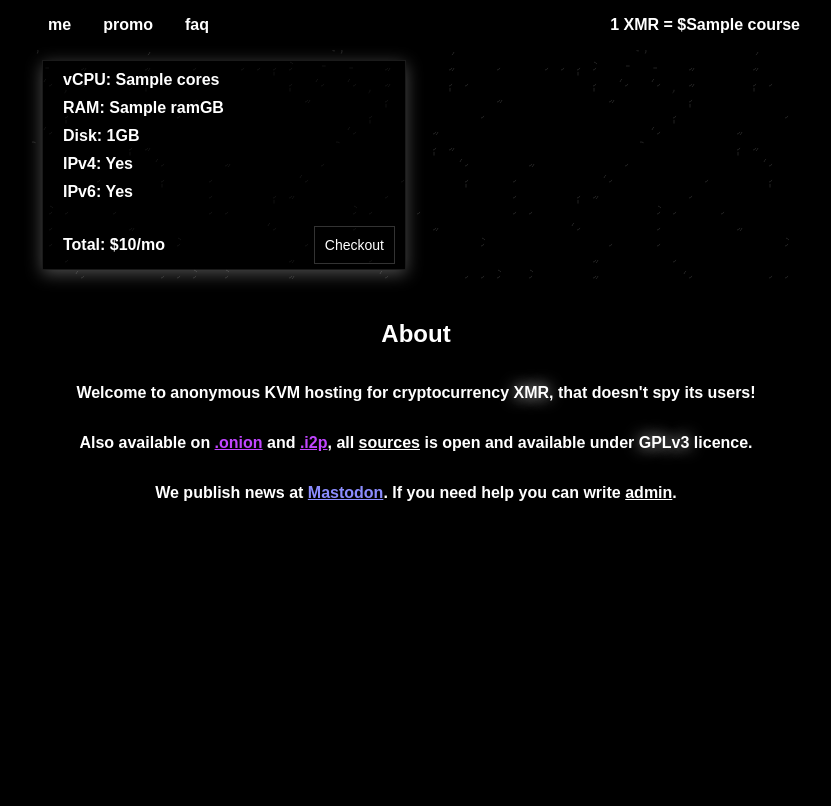
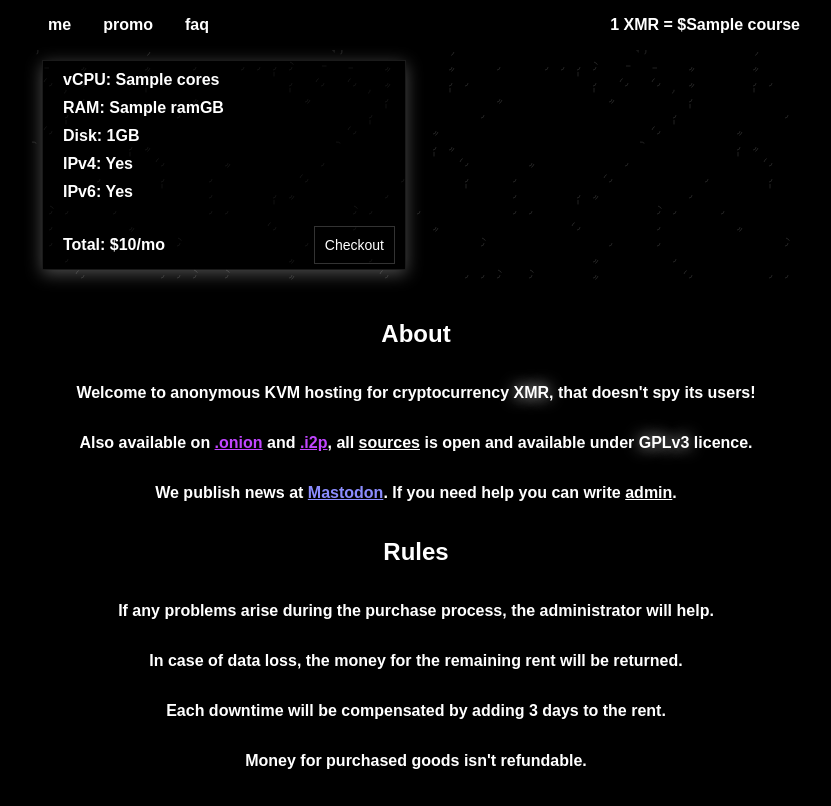
Before and after one commit to miraikumiko/underground, a Python web app: template templates/index.html in a window 1280 px wide. Shown: the whole page, without its empty margins (224-1055 px from the left). Before the commit the page ends 501 px from the top, so only its background shows below. Run offline with Jinja, Linux system fonts and the light colour scheme; the template is opened without the code that fills it: most values are stand-ins (such as "Sample title", 1, 10 or a date in 2020).

Commit message:
Updated rules

```diff
--- a/templates/index.html
+++ b/templates/index.html
@@ -54,5 +54,10 @@
     <p>Welcome to anonymous KVM hosting for cryptocurrency <b class="glow">XMR</b>, that doesn't spy its users!</p>
     <p>Also available on <a href="http://underupptqt5efxaxutkfgjikkwu2lsoosyyooxs45tqkeg7dfdytwqd.onion" target="_blank" style="color: #c145ff">.onion</a> and <a href="http://undergroundpm.i2p" target="_blank" style="color: #c145ff">.i2p</a>, all <a href="https://git.sr.ht/~yandere/underground.pm" target="_blank">sources</a> is open and available under <b class="glow">GPLv3</b> licence.</p>
     <p>We publish news at <a href="https://mastodon.social/@undergroundpm" target="_blank" style="color: #8c8dff">Mastodon</a>. If you need help you can write <a href="mailto:underground@underground.pm">admin</a>.</p>
+    <h2>Rules</h2>
+    <p>If any problems arise during the purchase process, the administrator will help.</p>
+    <p>In case of data loss, the money for the remaining rent will be returned.</p>
+    <p>Each downtime will be compensated by adding 3 days to the rent.</p>
+    <p>Money for purchased goods isn't refundable.</p>
   </footer>
 {% endblock %}
```
